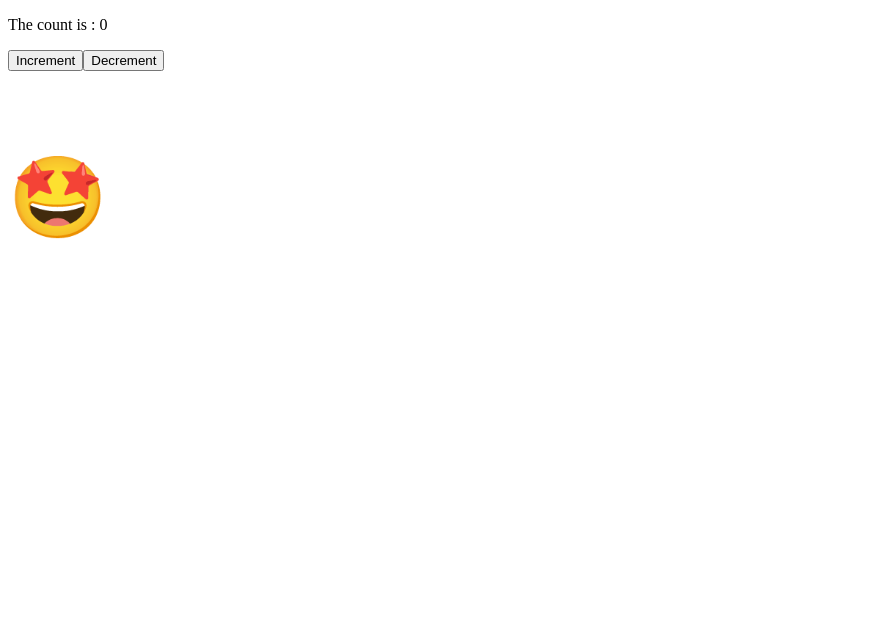
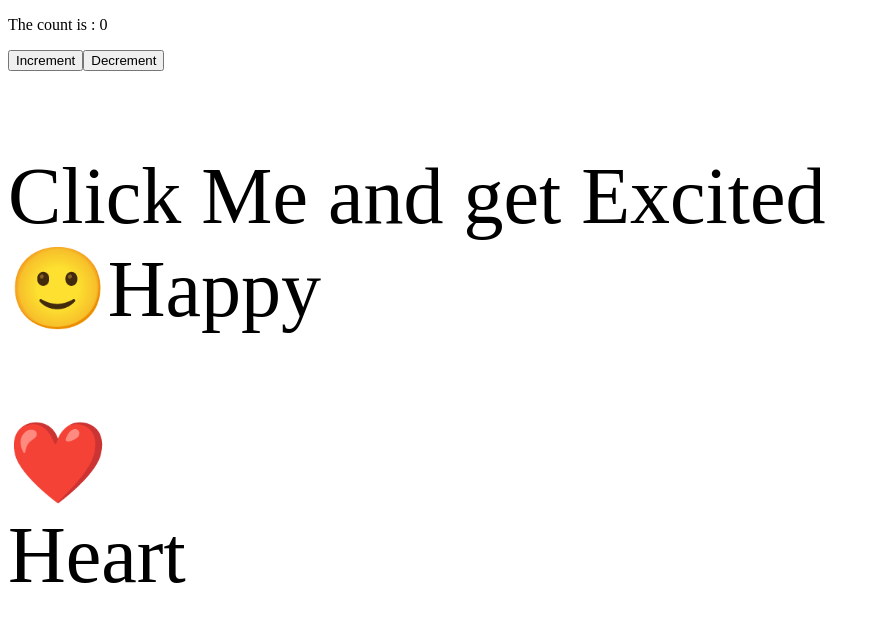
Before and after one commit to YashKaskar/practice-app, a React (Vite) app: page / in a window 1280 px wide. Shown: the top 622 px of the page, without its empty margins (0-880 px from the left). Built offline with nearby package versions, Linux system fonts and the light colour scheme.

Commit message:
Heart emoji

```diff
--- a/src/Face.jsx
+++ b/src/Face.jsx
@@ -2,13 +2,22 @@ import { useState } from "react"
 import "./toggler.css"
 export default function Face() {
     const [isHappy, setIsHappy] = useState(true)
+
     const Excited = () => setIsHappy(!isHappy)
 
+    const [heart, setHeart] = useState(true)
+    const likeheart = () => setHeart(!heart)
 
     return (
         <>
             <p className="toggler" onClick={Excited}>
-            {isHappy ? "🤩" : "🙂"}
+                Click Me and get Excited <br />
+                {isHappy ? "🙂" : "🤩"}
+                {isHappy ? "Happy" : "Excited"}
+            </p>
+            <p className="toggler" onClick={likeheart}>
+                {heart ? "❤️" : "💖"} <br />
+                {heart ? "Heart" : "Twinckle heart "}
             </p>
         </>
     )
```
